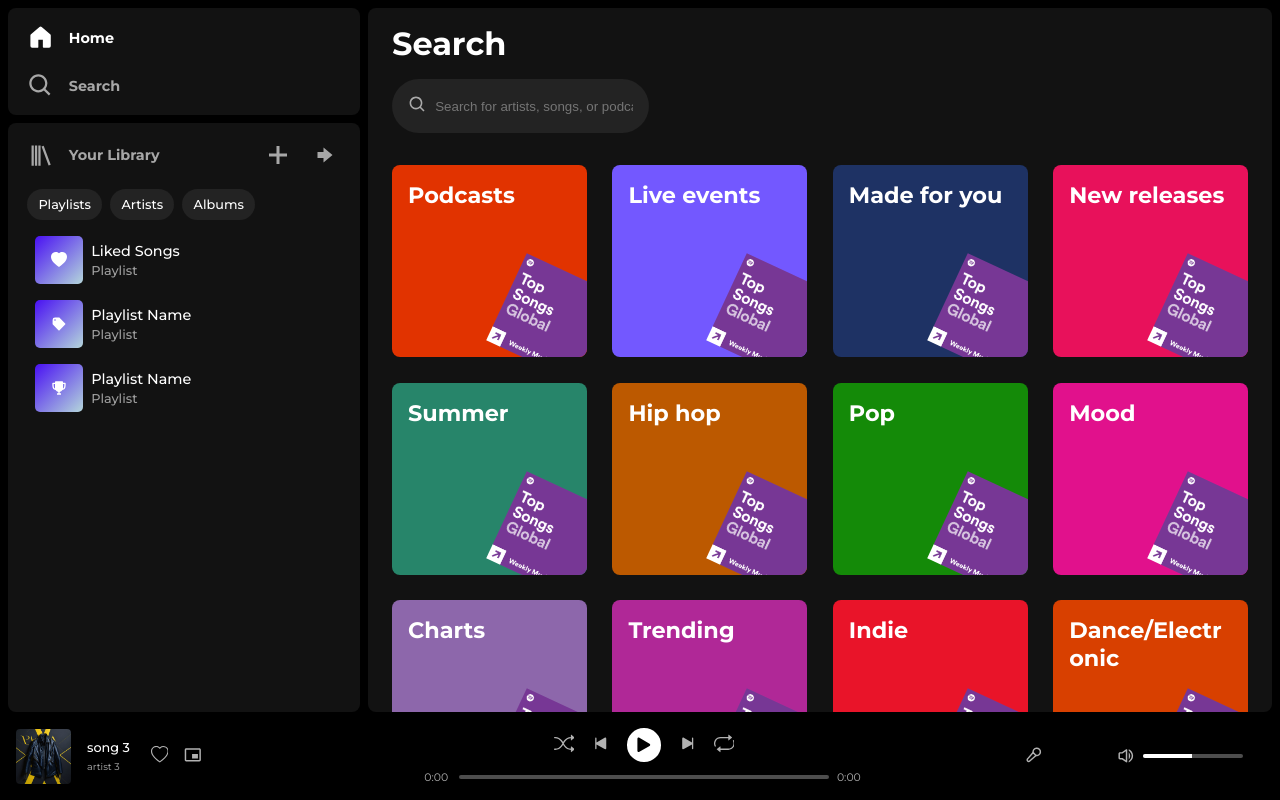
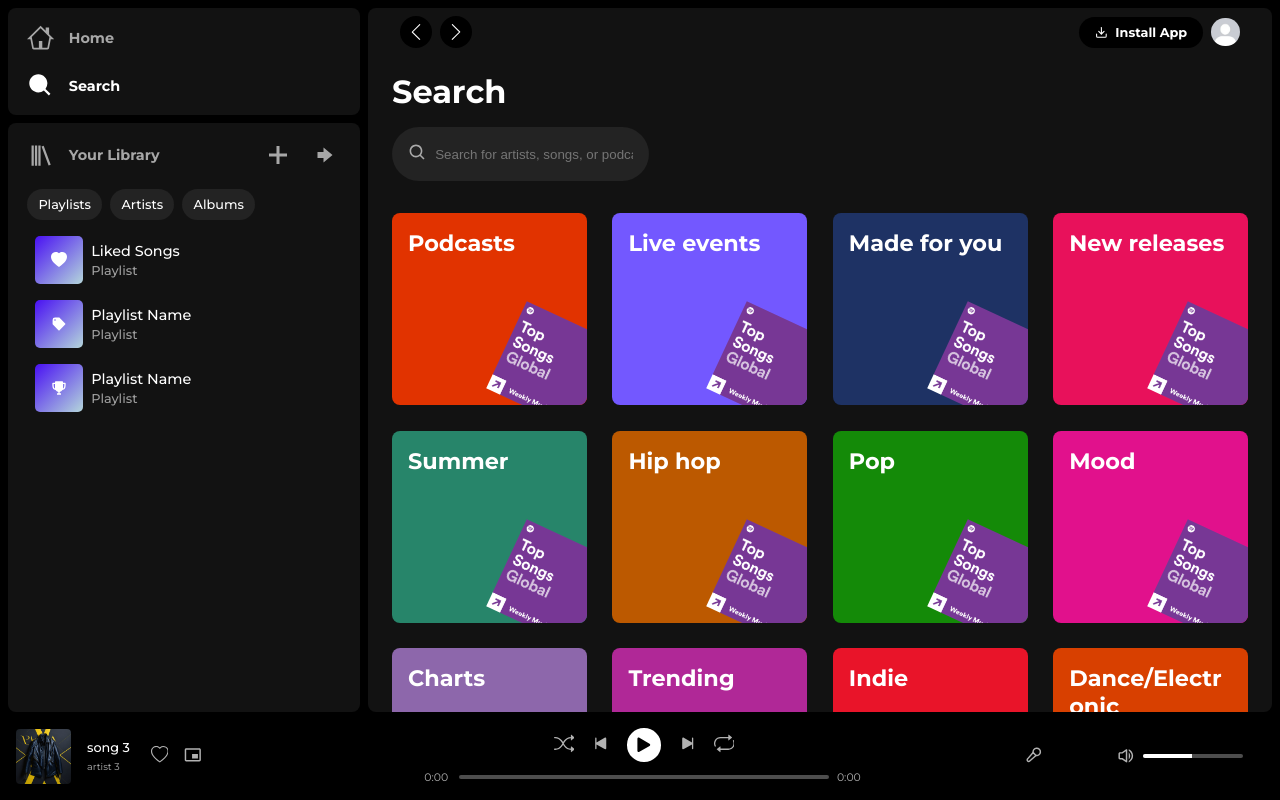
Before and after one commit to MeloonDev/spotify-clone, a React (Vite) app: page / in a window 1280 px wide. Both pictures are taken after a click on the element "Search". Built offline with nearby package versions, Linux system fonts and the light colour scheme; some icons are missing.

Commit message:
Create store and page navigation

```diff
--- a/package.json
+++ b/package.json
@@ -10,9 +10,12 @@
     "preview": "vite preview"
   },
   "dependencies": {
+    "@reduxjs/toolkit": "^1.9.5",
+    "@types/react-redux": "^7.1.25",
     "react": "^18.2.0",
     "react-dom": "^18.2.0",
     "react-icons": "^4.10.1",
+    "react-redux": "^8.1.1",
     "react-router-dom": "^6.14.1",
     "styled-components": "^6.0.1"
   },
--- a/src/components/Content.tsx
+++ b/src/components/Content.tsx
@@ -3,11 +3,12 @@ import { Routes, Route } from "react-router-dom";
 import Footer from "./Footer";
 import Home from "./Home";
 import Search from "./Search";
+import Controls from "./Controls";
 
 const ContentWrapper = styled.div`
   overflow-y: auto;
   flex: 1;
-  padding: 1rem 1.5rem;
+  padding: 0rem 1.5rem 1rem 1.5rem;
   background: #121212;
   border-radius: 0.5rem;
   display: flex;
@@ -20,6 +21,7 @@ const ContentWrapper = styled.div`
 function Content() {
   return (
     <ContentWrapper>
+      <Controls />
       <Routes>
         <Route path="/" element={<Home />} />
         <Route path="/search" element={<Search />} />
--- /dev/null
+++ b/src/components/Controls.tsx
@@ -0,0 +1,103 @@
+import styled from "styled-components";
+import { SlArrowLeft, SlArrowRight } from "react-icons/sl";
+import { useNavigate } from "react-router-dom";
+import { LuDownload } from "react-icons/lu";
+
+const ControlsWrapper = styled.div`
+  position: sticky;
+  padding: 0.5rem;
+  top: 0;
+  z-index: 1;
+  width: 100%;
+  background: #121212;
+  display: flex;
+  align-items: center;
+  justify-content: flex-start;
+  gap: 0.5rem;
+`;
+
+const Arrow = styled.div`
+  width: 2rem;
+  height: 2rem;
+  background: #000;
+  border-radius: 50%;
+  display: flex;
+  align-items: center;
+  justify-content: center;
+  cursor: pointer;
+
+  & svg {
+    width: 1rem;
+    height: 1rem;
+  }
+`;
+
+const Wrapper = styled.div`
+  flex: 1;
+  display: flex;
+  align-items: center;
+  justify-content: flex-end;
+  gap: 0.5rem;
+`;
+
+const Install = styled.div`
+  padding: 0.5rem 1rem;
+  background: #000;
+  border-radius: 2rem;
+  font-size: 0.8rem;
+  font-weight: 700;
+  display: flex;
+  align-items: center;
+  justify-content: center;
+  gap: 0.5rem;
+  cursor: pointer;
+
+  &:hover {
+    transform: scale(1.05);
+  }
+`;
+
+const Profile = styled.div`
+  width: 1.8rem;
+  height: 1.8rem;
+  border-radius: 50%;
+  overflow: hidden;
+  display: flex;
+  align-items: center;
+  justify-content: center;
+  cursor: pointer;
+
+  &:hover {
+    transform: scale(1.05);
+  }
+
+  & img {
+    width: 100%;
+    height: 100%;
+    object-fit: cover;
+  }
+`;
+
+function Controls() {
+  const navigate = useNavigate();
+
+  return (
+    <ControlsWrapper>
+      <Arrow onClick={() => navigate(-1)}>
+        <SlArrowLeft />
+      </Arrow>
+      <Arrow onClick={() => navigate(+1)}>
+        <SlArrowRight />
+      </Arrow>
+      <Wrapper>
+        <Install>
+          <LuDownload /> Install App
+        </Install>
+        <Profile>
+          <img src="/images/profile.jpg" alt="profile" />
+        </Profile>
+      </Wrapper>
+    </ControlsWrapper>
+  );
+}
+export default Controls;
--- a/src/components/Home.tsx
+++ b/src/components/Home.tsx
@@ -3,6 +3,7 @@ import { categories } from "../data/data";
 import Category from "./Category";
 
 const Categories = styled.div`
+  margin-top: 0.5rem;
   width: 100%;
   display: flex;
   flex-direction: column;
--- a/src/components/Menu.tsx
+++ b/src/components/Menu.tsx
@@ -1,4 +1,3 @@
-import { useState } from "react";
 import styled from "styled-components";
 import {
   BiSearch,
@@ -10,6 +9,9 @@ import { GoHome, GoHomeFill, GoPlus, GoArrowRight } from "react-icons/go";
 import { BsHeartFill } from "react-icons/bs";
 import { HiTag } from "react-icons/hi";
 import { Link } from "react-router-dom";
+import type { RootState } from "../store/store";
+import { useSelector, useDispatch } from "react-redux";
+import { setActivePage } from "../store/activePageSlice";
 
 const MenuWrapper = styled.div`
   width: 22rem;
@@ -199,23 +201,27 @@ const PlaylistDescription = styled.p`
 `;
 
 function Menu() {
-  const [
-    active,
-    // setActive
-  ] = useState<string>("home");
+  const active = useSelector((state: RootState) => state.activePage.value);
+  const dispatch = useDispatch();
 
   return (
     <MenuWrapper>
       <Section>
-        <NavButton className={`home ${active === "home" ? "active" : ""}`}>
+        <NavButton
+          className={`home ${active === "home" ? "active" : ""}`}
+          onClick={() => dispatch(setActivePage("home"))}
+        >
           <Link to="/">
             {active === "home" ? <GoHomeFill /> : <GoHome />}Home
           </Link>
         </NavButton>
-        <NavButton className={`${active === "search" ? "active" : ""}`}>
+        <NavButton
+          className={`${active === "search" ? "active" : ""}`}
+          onClick={() => dispatch(setActivePage("search"))}
+        >
           <Link to="/search">
             {active === "search" ? <BiSolidSearch /> : <BiSearch />}Search
-          </Link>{" "}
+          </Link>
         </NavButton>
       </Section>
       <Section className="library">
--- a/src/components/Search.tsx
+++ b/src/components/Search.tsx
@@ -4,6 +4,7 @@ import { PlaylistType } from "../types/types";
 import { BiSearch } from "react-icons/bi";
 
 const SearchWrapper = styled.div`
+  margin-top: 0.5rem;
   width: 100%;
   display: flex;
   flex-direction: column;
--- /dev/null
+++ b/src/store/activePageSlice.ts
@@ -0,0 +1,24 @@
+import { createSlice } from "@reduxjs/toolkit";
+import type { PayloadAction } from "@reduxjs/toolkit";
+
+export interface ActivePageState {
+  value: string;
+}
+
+const initialState: ActivePageState = {
+  value: "home",
+};
+
+export const activePageSlice = createSlice({
+  name: "activePage",
+  initialState,
+  reducers: {
+    setActivePage: (state, action: PayloadAction<string>) => {
+      state.value = action.payload;
+    },
+  },
+});
+
+export const { setActivePage } = activePageSlice.actions;
+
+export default activePageSlice.reducer;
--- /dev/null
+++ b/src/store/store.ts
@@ -0,0 +1,13 @@
+import { configureStore } from "@reduxjs/toolkit";
+import activePageReducer from "./activePageSlice";
+
+export const store = configureStore({
+  reducer: {
+    activePage: activePageReducer,
+  },
+});
+
+// Infer the `RootState` and `AppDispatch` types from the store itself
+export type RootState = ReturnType<typeof store.getState>;
+// Inferred type: {posts: PostsState, comments: CommentsState, users: UsersState}
+export type AppDispatch = typeof store.dispatch;
```
Also changed, not shown: src/index.tsx (+4 -3 lines), public/images/profile.jpg (added), 1 other file (tests, documents, lock files or other folders).
